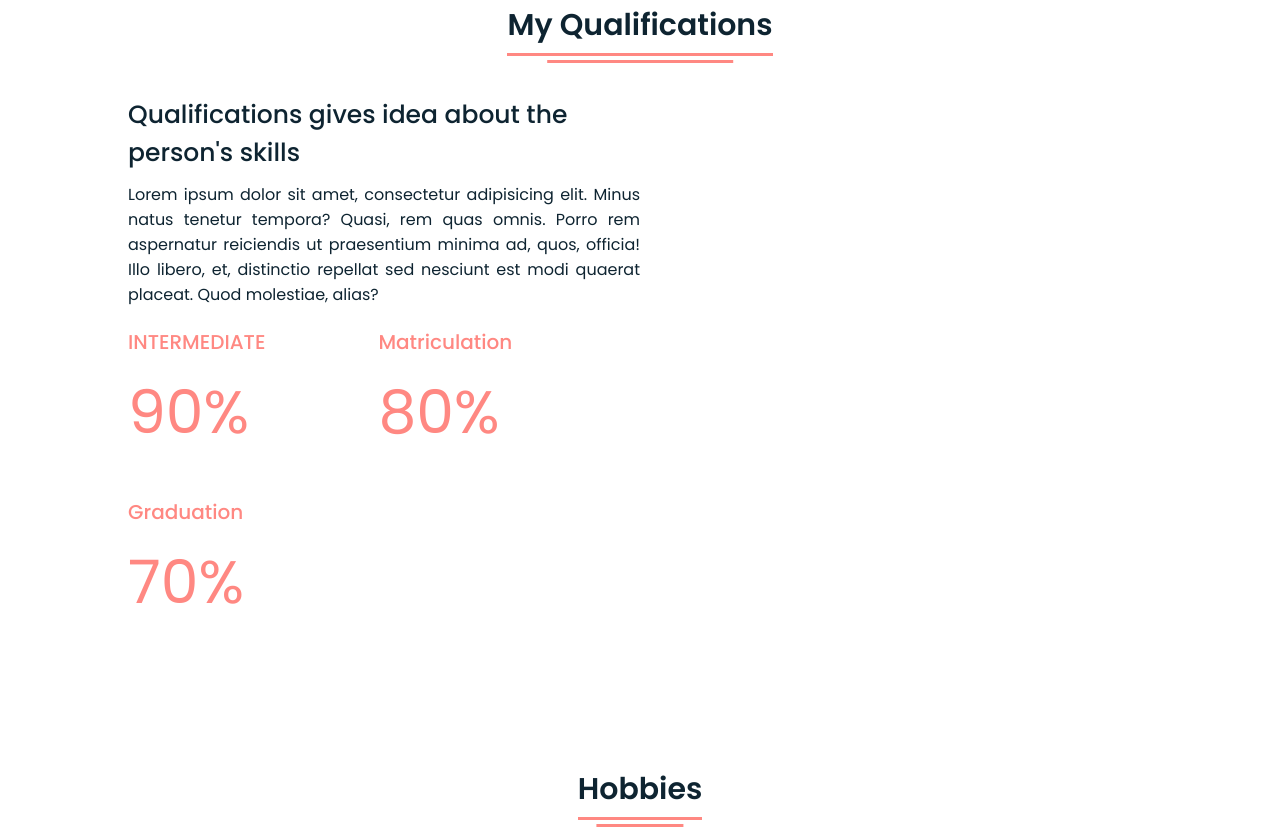
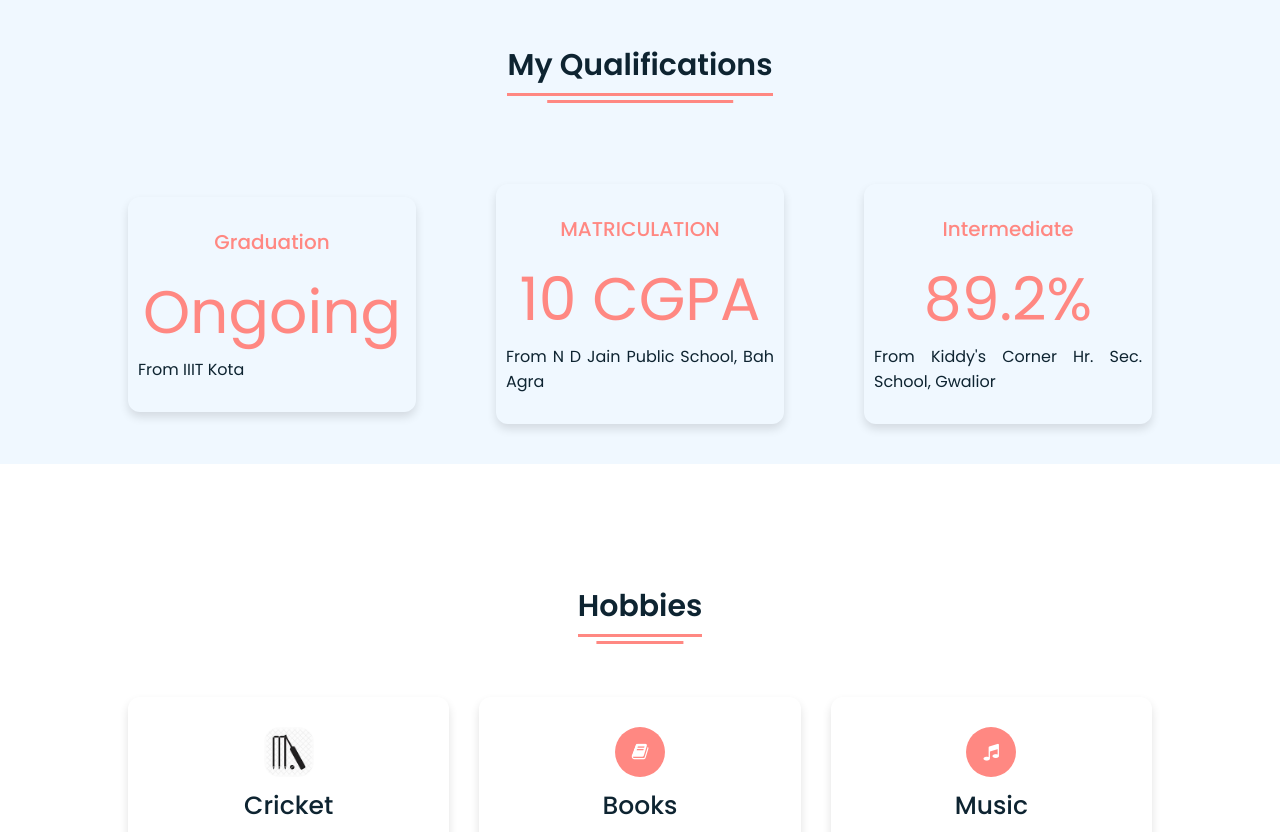
Before and after one commit to TheAssassin-7/portfolio, a plain HTML site: page index.html in a window 1280 px wide. Shown: the part 1497-2329 px from the top of the page. Drawn offline with Linux system fonts and the light colour scheme.

Commit message:
initial commit

```diff
--- a/assets/style.css
+++ b/assets/style.css
@@ -118,7 +118,7 @@ nav.sticky .menu-btn{
 .home{
     height:100vh;
     width:100%;
-    background:url("images/akshat4.jpeg") no-repeat;
+    background:url("images/Home.jpeg") no-repeat;
     background-size: cover;
     background-position: center center;
     background-attachment: fixed;
@@ -256,23 +256,34 @@ section{
   text-align: justify;
 }
 .qualification-details .boxes{
-    width:45%;
-    display:flex;
+  width:100%;
+  display:grid;
   flex-wrap: wrap;
   justify-content:space-between;
+  grid-template-columns: repeat(3, 1fr);
+  grid-column-gap: 5rem;
+  align-items: center;
+  text-align: center;
+  margin-top: 3rem;
 }
 .qualification-details .box{
-    width:calc(100% / 2 - 20px);
-    margin:20px 0;
+ text-align: center;
+ border-radius: 12px;
+ padding:30px 10px;
+ box-shadow: 0 5px 10px rgba(0,0,0,0.12);
+ cursor:default;
+ transition: all 0.4s ease;
+ width: 100%;
 }
-  .qualification-details .boxes .topic{
+.qualification-details .boxes .box .topic{
   font-size: 20px;
   color:var(--primary-color);
 }
-  .qualification-details .boxes .per{
+.qualification-details .boxes .box .per{
   font-size: 60px;
   color:var(--primary-color);
 }
+
   /* Hobbies CSS */
 .hobbies .boxes{
     display:flex;
--- a/index.html
+++ b/index.html
@@ -24,10 +24,9 @@
         </div>
         </ul>
         <div class="media-icons">
-            <a href="#"><i class="fa fa-facebook"></i></a>
-            <a href="#"><i class="fa fa-instagram"></i></a>
-            <a href="#"><i class="fa fa-twitter"></i></a>
-            <a href="#"><i class="fa fa-envelope"></i></a>
+            <a href="https://www.instagram.com/_akshat._7/" target="_blank"><i class="fa fa-instagram" ></i></a>
+            <a href="https://twitter.com/AkshatBarua" target="_blank"><i class="fa fa-twitter"></i></a>
+            <a href="mailto:2020kucp1049@iiitkota.ac.in" target="_blank"><i class="fa fa-envelope"></i></a>
         </div>
     </div>
     <div class="menu-btn">
@@ -54,7 +53,7 @@
       <div class="title"><span>About Me</span></div>
       <div class="about-details">
         <div class="left">
-          <img src="assets/images/akshat2.jpg" alt="Portfolio">
+          <img src="assets/images/White.jpeg" width="80px" alt="Portfolio">
         </div>
         <div class="right">
           <div class="topic">Learning new things</div>
@@ -68,40 +67,41 @@
   </section>
 
    <!-- Qualilfications Start -->
-   <section class="Qualifications" id="Qualifications">
+   <section class="qualifications" id="qualifications">
     <div class="content">
       <div class="title"><span>My Qualifications</span></div>
       <div class="qualification-details">
-        <div class="text">
-          <div class="topic">Qualifications gives idea about the person's skills</div>
-          <p>Lorem ipsum dolor sit amet, consectetur adipisicing elit. Minus natus tenetur tempora? Quasi, rem quas omnis. Porro rem aspernatur reiciendis ut praesentium minima ad, quos, officia! Illo libero, et, distinctio repellat sed nesciunt est modi quaerat placeat. Quod molestiae, alias?</p>
-        </div>
+
         <div class="boxes">
           <div class="box">
-            <div class="topic">INTERMEDIATE</div>
-            <div class="per">90%</div>
+            <div class="topic">Graduation</div>
+            <div class="per">Ongoing</div>
+            <p>From IIIT Kota</p>
+          </div>
+            <div class="box">
+            <div class="topic">MATRICULATION</div>
+            <div class="per">10 CGPA</div>
+            <p>From N D Jain Public School, Bah Agra</p>
           </div>
           <div class="box">
-            <div class="topic">Matriculation</div>
-            <div class="per">80%</div>
+            <div class="topic">Intermediate</div>
+            <div class="per">89.2%</div>
+            <p>From Kiddy's Corner Hr. Sec. School, Gwalior</p>
           </div>
-          <div class="box">
-            <div class="topic">Graduation</div>
-            <div class="per">70%</div>
-          </div>
+
         </div>
       </div>
     </div>
   </section>
 
     <!-- Hobbies Start -->
-    <section class="hobbies id="hobbies">
+    <section class="hobbies" id="hobbies">
         <div class="content">
           <div class="title"><span>Hobbies</span></div>
           <div class="boxes">
             <div class="box">
               <div class="icon">
-                <i class="fa fa-bat-ball"></i>
+                <img src="assets/images/cricket2.jpg" style="border-radius: 1rem;" width="50px ">
               </div>
               <div class="topic">Cricket</div>
               <p>Lorem ipsum dolor sit amet, consectetur adipisicing elit. Mollitia autem quam odio, qui voluptatem eligendi?</p>
```
Also changed, not shown: assets/images/Home.jpeg (added), assets/images/WhatsApp Image 2021-04-25 at 14.54.57.jpeg (added), assets/images/White.jpeg (added), assets/images/akshat2.jpg (deleted), assets/images/akshat4.jpeg (deleted), assets/images/cricket2.jpg (added). Lines whose indentation alone changed are shown as unchanged.
